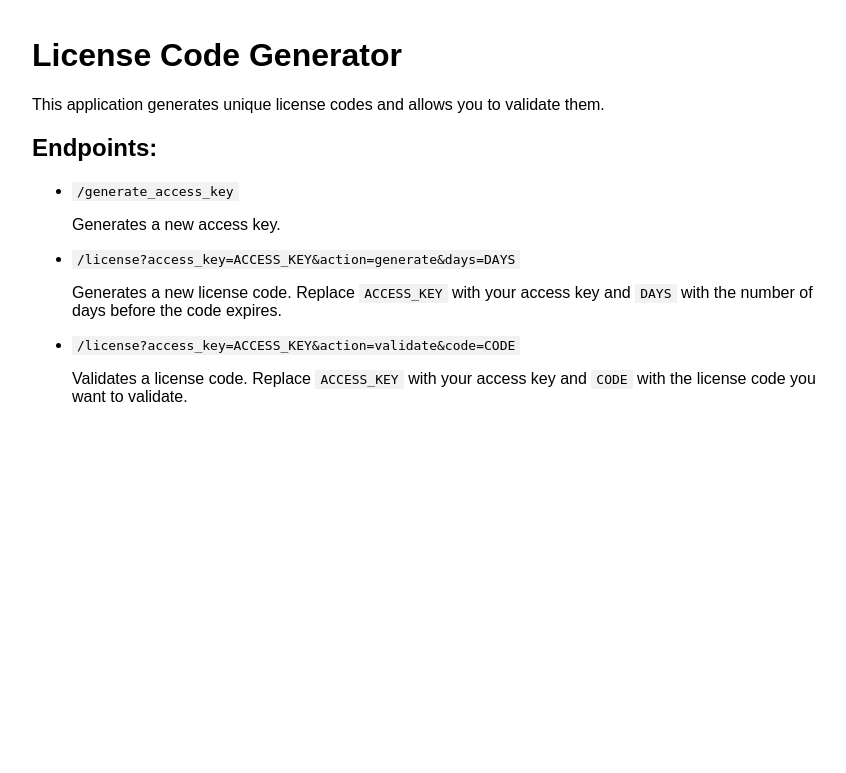
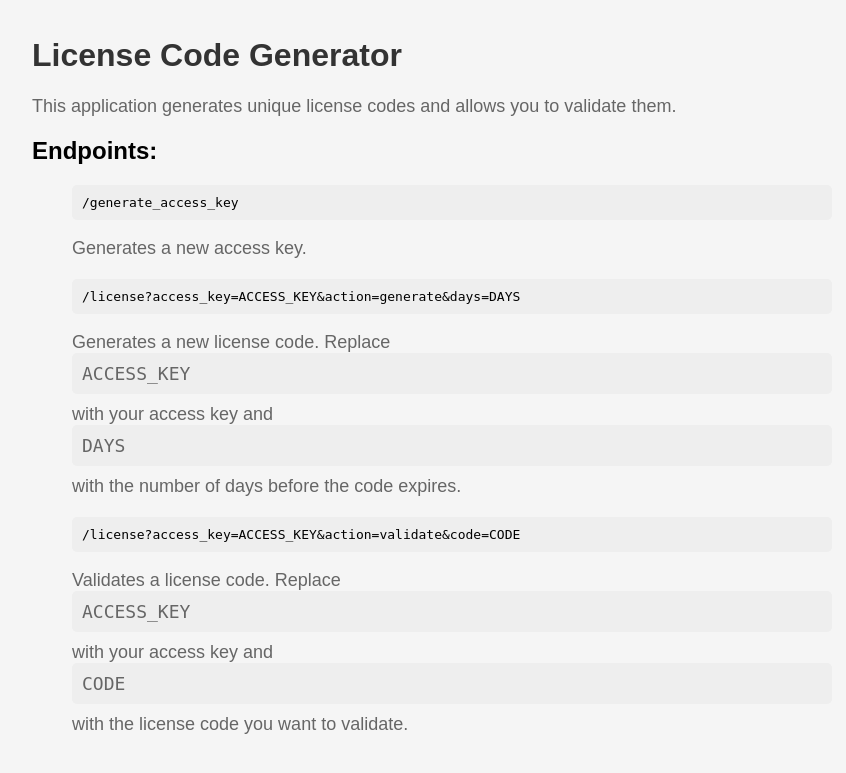
Before and after one commit to TG-Collection/RedeemGen, a Flask app: page / in a window 1280 px wide. Shown: the top 773 px of the page, without its empty margins (208-1054 px from the left). Run offline with Flask 3, Linux system fonts and the light colour scheme.

Commit message:
Update index.html

```diff
--- a/templates/index.html
+++ b/templates/index.html
@@ -3,8 +3,33 @@
     <head>
         <title>License Code Generator</title>
         <style>
-            body { font-family: Arial, sans-serif; margin: 0 auto; max-width: 800px; padding: 1em; }
-            code { background-color: #f2f2f2; padding: 2px 5px; }
+            body {
+                font-family: Arial, sans-serif;
+                margin: 0 auto;
+                max-width: 800px;
+                padding: 1em;
+                background-color: #F5F5F5;
+            }
+            h1 {
+                color: #333;
+            }
+            p {
+                font-size: 18px;
+                color: #666;
+            }
+            code {
+                display: block;
+                background-color: #EEE;
+                padding: 10px;
+                border-radius: 5px;
+                margin-bottom: 10px;
+            }
+            ul {
+                list-style-type: none;
+            }
+            li {
+                margin-bottom: 20px;
+            }
         </style>
     </head>
     <body>
```
